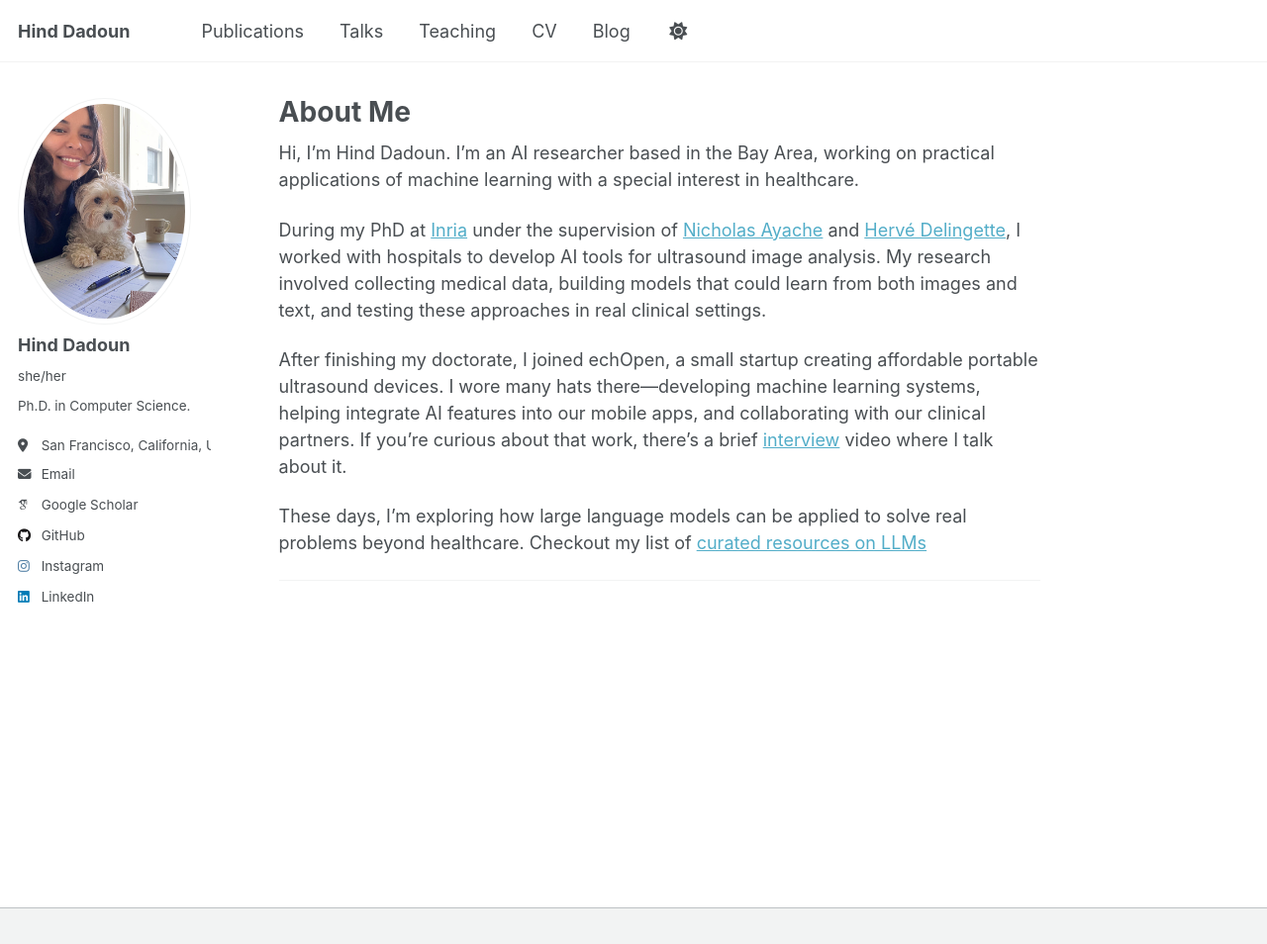
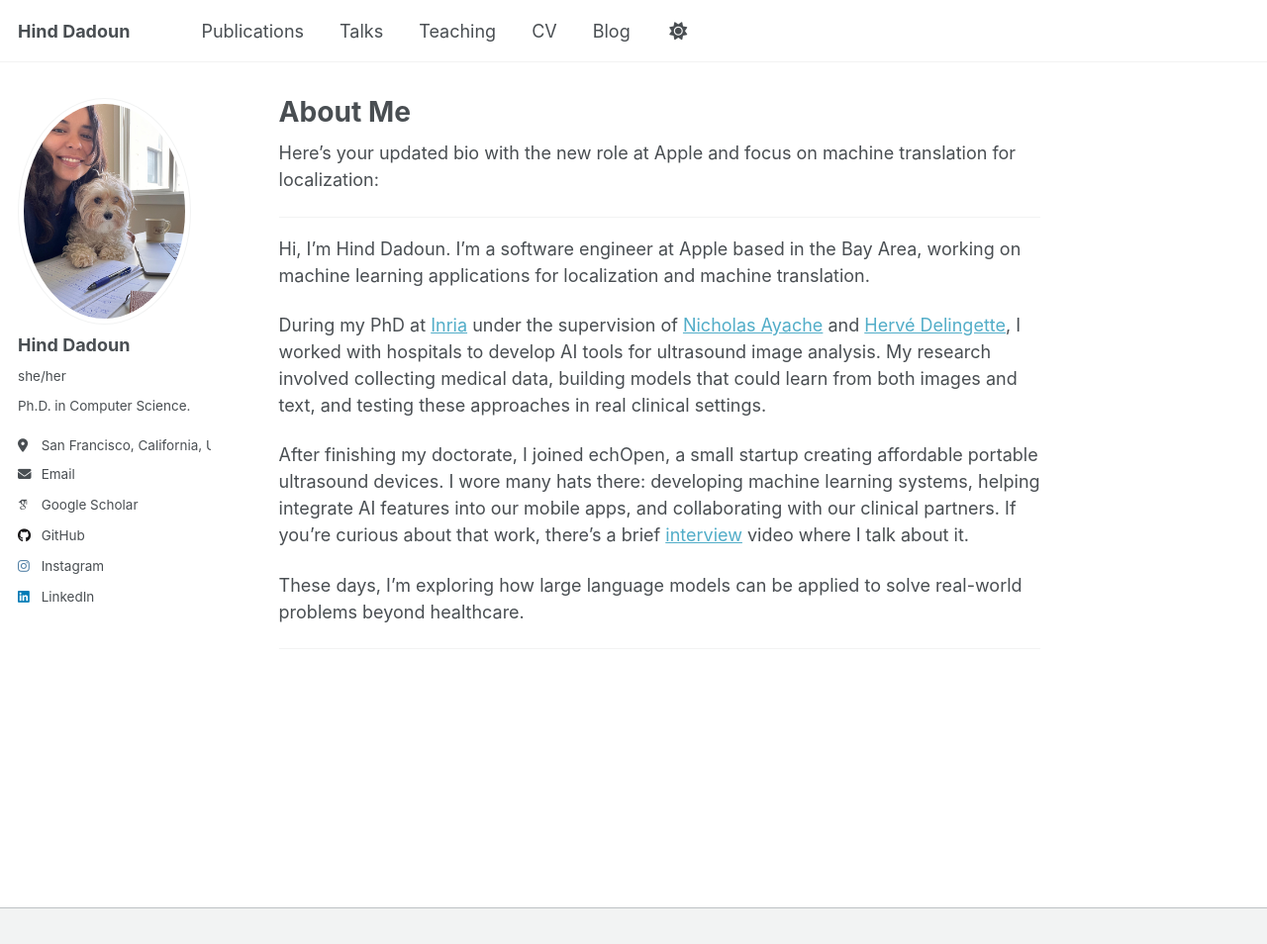
Before and after one commit to h-dadoun/h-dadoun.github.io, a Jekyll site: the page built from _pages/about.md, in a window 1280 px wide and 954 px high. Shown: the whole window at 99% size. Built offline with Jekyll 4.4.1, drawn with Linux system fonts in a browser that asks for light colours; some web fonts are replaced.

Commit message:
update work

```diff
--- a/_pages/about.md
+++ b/_pages/about.md
@@ -6,14 +6,16 @@ redirect_from:
   - /about/
   - /about.html
 ---
-
-Hi, I'm Hind Dadoun. I'm an AI researcher based in the Bay Area, working on practical applications of machine learning with a special interest in healthcare.
-
- During my PhD at [Inria](https://inria.fr/fr) under the supervision of [Nicholas Ayache](https://scholar.google.com/citations?user=29XL16UAAAAJ&hl=fr) and [Hervé Delingette](https://scholar.google.fr/citations?user=7xnkHM0AAAAJ&hl=fr), I worked with hospitals to develop AI tools for ultrasound image analysis. My research involved collecting medical data, building models that could learn from both images and text, and testing these approaches in real clinical settings.
-
- After finishing my doctorate, I joined echOpen, a small startup creating affordable portable ultrasound devices. I wore many hats there—developing machine learning systems, helping integrate AI features into our mobile apps, and collaborating with our clinical partners. If you're curious about that work, there's a brief [interview](https://www.echopen.com/ressources/videos/decouvrez-echopen-avec-hind-dadoun-phd-specialiste-en-intelligence-artificelle) video where I talk about it.
-
- These days, I'm exploring how large language models can be applied to solve real problems beyond healthcare.
- Checkout my list of [curated resources on LLMs](https://h-dadoun.github.io/markdown/)
+Here’s your updated bio with the new role at Apple and focus on machine translation for localization:
 
 ---
+
+Hi, I'm Hind Dadoun. I'm a software engineer at Apple based in the Bay Area, working on machine learning applications for localization and machine translation.
+
+During my PhD at [Inria](https://inria.fr/fr) under the supervision of [Nicholas Ayache](https://scholar.google.com/citations?user=29XL16UAAAAJ&hl=fr) and [Hervé Delingette](https://scholar.google.fr/citations?user=7xnkHM0AAAAJ&hl=fr), I worked with hospitals to develop AI tools for ultrasound image analysis. My research involved collecting medical data, building models that could learn from both images and text, and testing these approaches in real clinical settings.
+
+After finishing my doctorate, I joined echOpen, a small startup creating affordable portable ultrasound devices. I wore many hats there: developing machine learning systems, helping integrate AI features into our mobile apps, and collaborating with our clinical partners. If you're curious about that work, there's a brief [interview](https://www.echopen.com/ressources/videos/decouvrez-echopen-avec-hind-dadoun-phd-specialiste-en-intelligence-artificelle) video where I talk about it.
+
+These days, I'm exploring how large language models can be applied to solve real-world problems beyond healthcare.
+
+---
```
